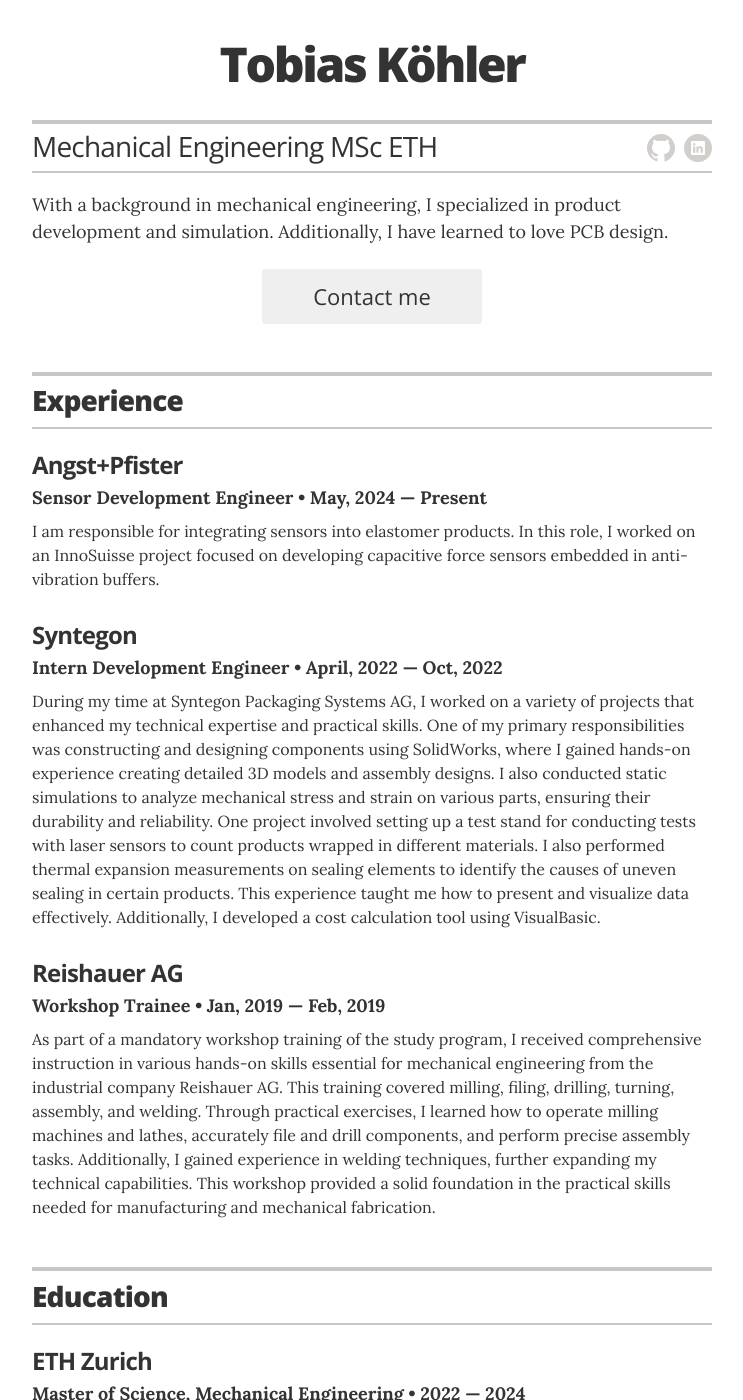
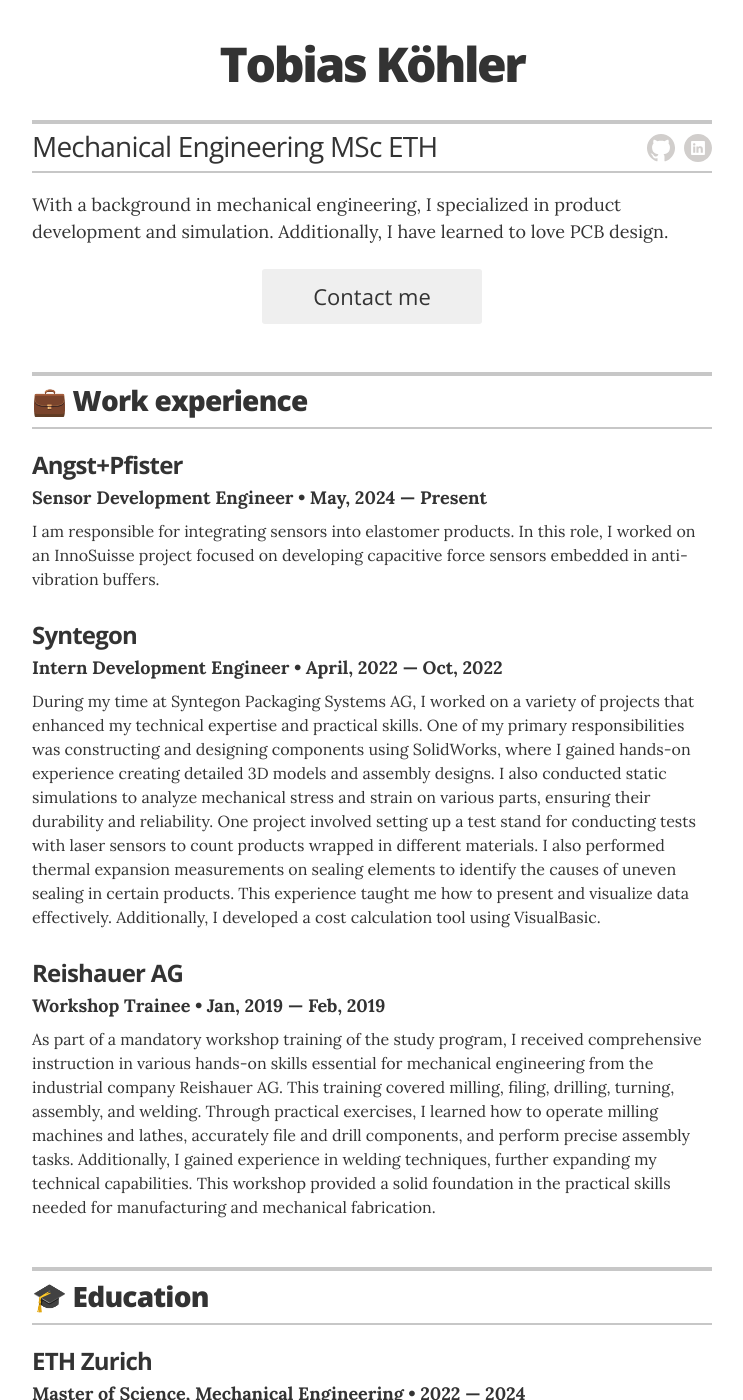
Before and after one commit to TobiasKoehlerETH/TobiasKoehlerETH.github.io, a Jekyll site: the page built from index.html, in a window 1280 px wide and 1400 px high. Shown: the whole window, without its empty margins (268-1011 px from the left). Built offline with Jekyll 4.4.1, drawn with Linux system fonts in a browser that asks for light colours.

Commit message:
Update resume.html

```diff
--- a/_layouts/resume.html
+++ b/_layouts/resume.html
@@ -53,7 +53,7 @@
       <section class="content-section">
 
         <header class="section-header">
-          <h2>Experience</h2>
+          <h2>💼 Work experience</h2>
         </header>
 
         {% for job in site.data.experience %}
@@ -73,7 +73,7 @@
       <!-- begin Education -->
       <section class="content-section">
         <header class="section-header">
-          <h2>Education</h2>
+          <h2>🎓 Education</h2>
         </header>
 
         {% for education in site.data.education %}
@@ -122,7 +122,7 @@
       <section class="content-section">
 
         <header class="section-header">
-          <h2>Skills</h2>
+          <h2>🛠️ Skills</h2>
         </header>
         {% for skill in site.data.skills %}
         <div class="resume-item">
```
